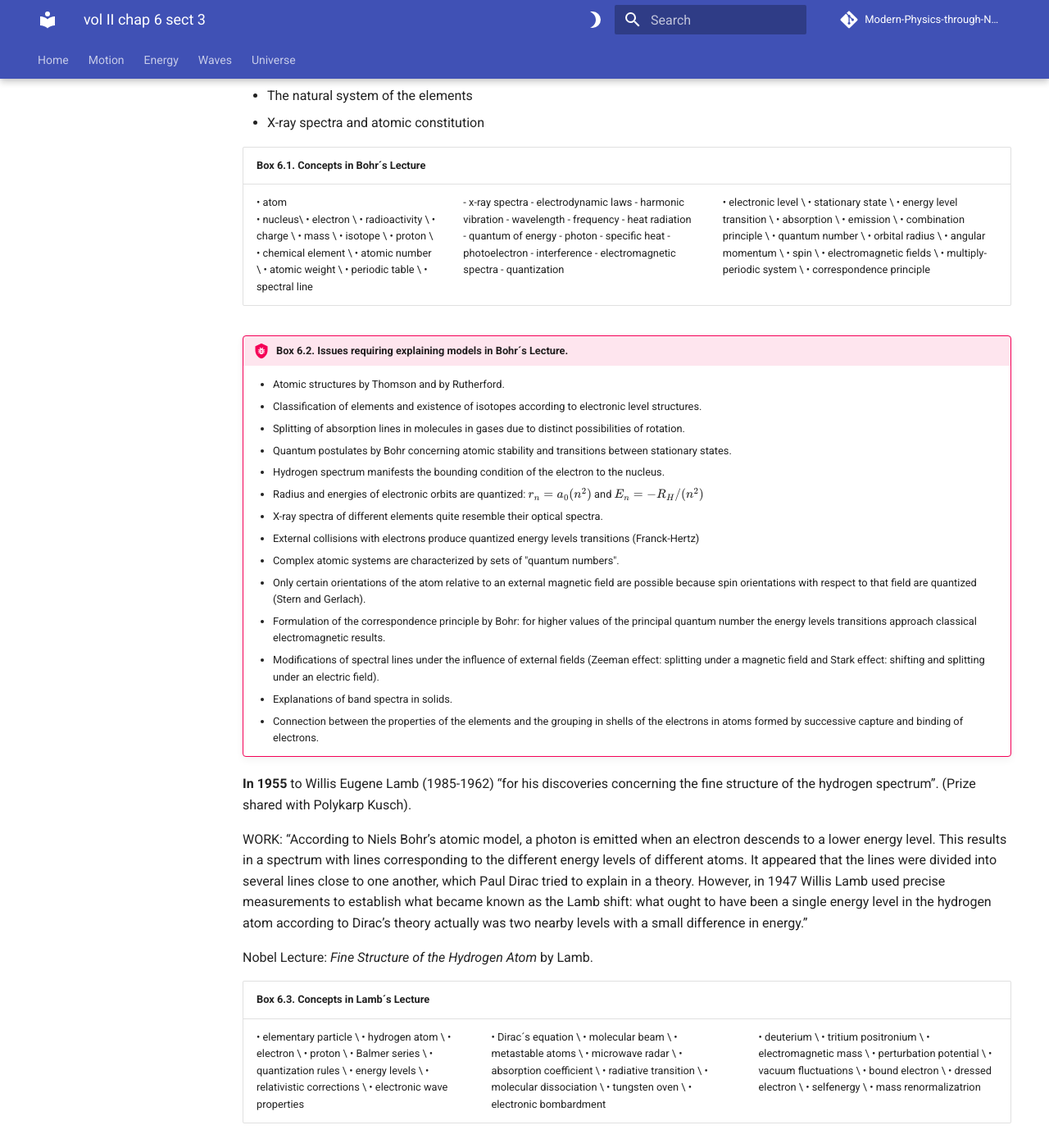
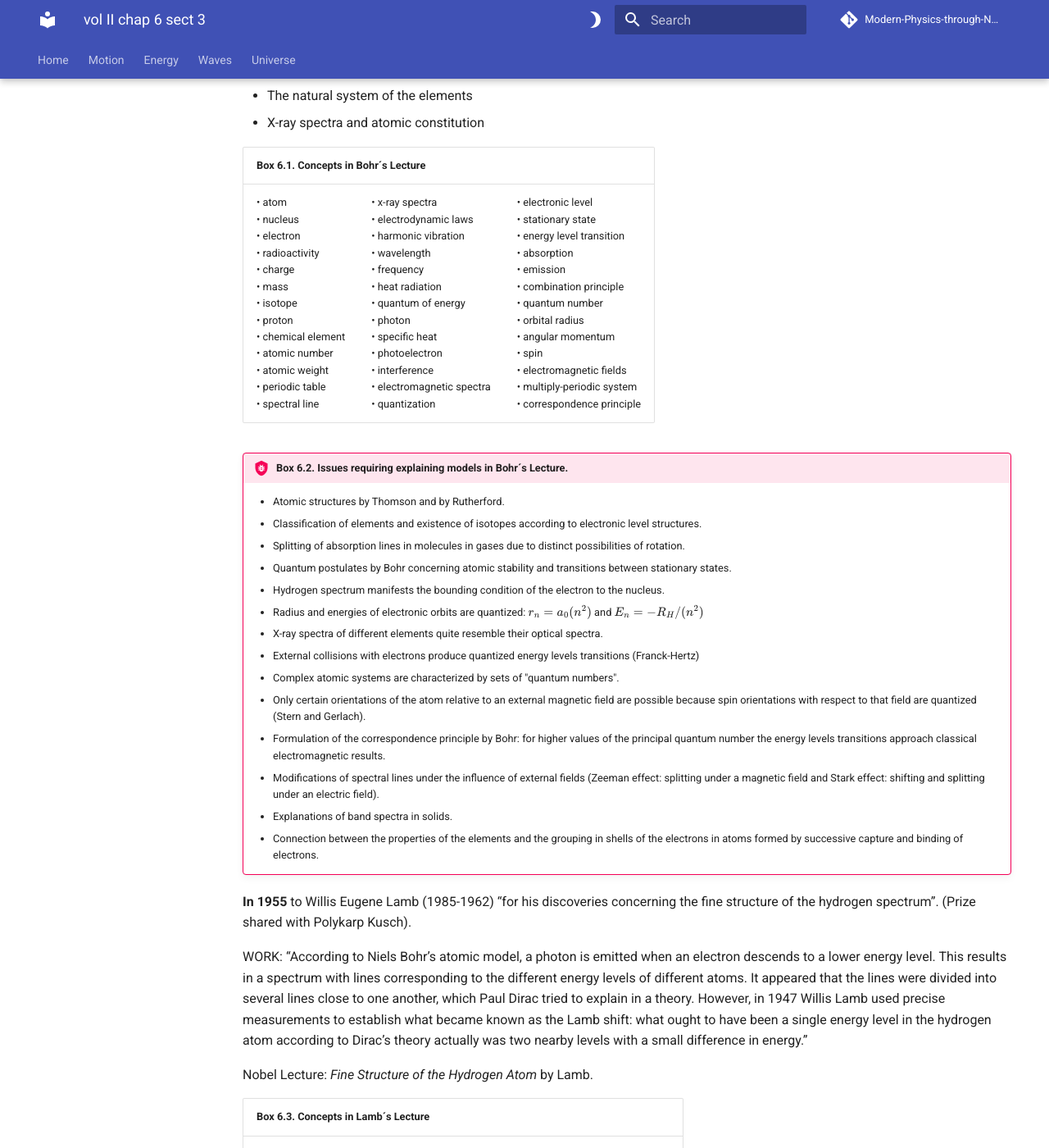
Before and after one commit to modphysnobel/modphysnobel.github.io, an MkDocs documentation site: the page built from docs/vol-II/vol-II-chap-6-sect-3.md, in a window 1280 px wide and 1400 px high, scrolled down 1276 px. Shown: the whole window at 82% size. Built offline with MkDocs 1.6.1 and Material for MkDocs 9.7.7, drawn with Linux system fonts in a browser that asks for light colours; some web fonts are replaced; comment, search, counter and statistics services are not loaded; some of the changed text lies outside the part shown.

Commit message:
Update vol-II-chap-6-sect-3.md

```diff
--- a/docs/vol-II/vol-II-chap-6-sect-3.md
+++ b/docs/vol-II/vol-II-chap-6-sect-3.md
@@ -45,47 +45,47 @@ Nobel Lecture, *The structure of the atom* by Bohr.
   <tr>
 	<td>
 •	atom<br>
-•	nucleus\
-•	electron \
-•	radioactivity \
-•	charge \
-•	mass \
-•	isotope \
-•	proton \
-•	chemical element \
-•	atomic number \
-•	atomic weight \
-•	periodic table \
+•	nucleus<br>
+•	electron <br>
+•	radioactivity <br>
+•	charge <br>
+•	mass <br>
+•	isotope <br>
+•	proton <br>
+•	chemical element <br>
+•	atomic number <br>
+•	atomic weight <br>
+•	periodic table <br>
 •	spectral line
 </td>
      <td>
-- x-ray spectra
-- electrodynamic laws
-- harmonic vibration
-- wavelength
-- frequency
-- heat radiation
-- quantum of energy
-- photon
-- specific heat
-- photoelectron
-- interference
-- electromagnetic spectra
-- quantization
+•	x-ray spectra <br>
+•	electrodynamic laws <br>
+•	harmonic vibration <br>
+•	wavelength <br>
+•	frequency <br>
+•	heat radiation <br>
+•	quantum of energy <br>
+•	photon <br>
+•	specific heat <br>
+•	photoelectron <br>
+•	interference <br>
+•	electromagnetic spectra <br>
+•	quantization
 </td>
      <td>
-•	electronic level \
-•	stationary state \
-•	energy level transition \
-•	absorption \
-•	emission \
-•	combination principle \
-•	quantum number \
-•	orbital radius \
-•	angular momentum \
-•	spin \
-•	electromagnetic fields \
-•	multiply-periodic system \
+•	electronic level <br>
+•	stationary state <br>
+•	energy level transition <br>
+•	absorption <br>
+•	emission <br>
+•	combination principle <br>
+•	quantum number <br>
+•	orbital radius <br>
+•	angular momentum <br>
+•	spin <br>
+•	electromagnetic fields <br>
+•	multiply-periodic system <br>
 •	correspondence principle
      </td>
 </tr>
@@ -127,36 +127,36 @@ Nobel Lecture: *Fine Structure of the Hydrogen Atom* by Lamb.
   </tr>
   <tr>
       <td>
-•	elementary particle \
-•	hydrogen atom \
-•	electron \
-•	proton \
-•	Balmer series \
-•	quantization rules \
-•	energy levels \
-•	relativistic corrections \
+•	elementary particle <br>
+•	hydrogen atom <br>
+•	electron <br>
+•	proton <br>
+•	Balmer series <br>
+•	quantization rules <br>
+•	energy levels <br>
+•	relativistic corrections <br>
 •	electronic wave properties
 </td>
      <td>
-•	Dirac´s equation \
-•	molecular beam \
-•	metastable atoms \
-•	microwave radar \
-•	absorption coefficient \
-•	radiative transition \
-•	molecular dissociation \
-•	tungsten oven \
+•	Dirac´s equation <br>
+•	molecular beam <br>
+•	metastable atoms <br>
+•	microwave radar <br>
+•	absorption coefficient <br>
+•	radiative transition <br>
+•	molecular dissociation <br>
+•	tungsten oven <br>
 •	electronic bombardment
 </td>
      <td>
-•	deuterium \
-•	tritium positronium \
-•	electromagnetic mass \
-•	perturbation potential \
-•	vacuum fluctuations \
-•	bound electron \
-•	dressed electron \
-•	selfenergy \
+•	deuterium <br>
+•	tritium positronium <br>
+•	electromagnetic mass <br>
+•	perturbation potential <br>
+•	vacuum fluctuations <br>
+•	bound electron <br>
+•	dressed electron <br>
+•	selfenergy <br>
 •	mass renormalizatrion
      </td>
 </tr>
@@ -198,45 +198,45 @@ Nobel Lecture: *Production of Coherent Radiation by Atoms and Molecules* by Town
   </tr>
   <tr>
       <td>
-•	light \
-•	spontaneous emission \
-•	electromagnetic radiation \
-•	black-body radiation \
-•	radio wave \
-•	spectroscopy \
-•	structure \
-•	wavelenght \
-•	oscillators \
-•	amplifiers \
-•	thermodinamic equilibrium \
+•	light <br>
+•	spontaneous emission <br>
+•	electromagnetic radiation <br>
+•	black-body radiation <br>
+•	radio wave <br>
+•	spectroscopy <br>
+•	structure <br>
+•	wavelenght <br>
+•	oscillators <br>
+•	amplifiers <br>
+•	thermodinamic equilibrium <br>
 •	quantum-mechanical system
 </td>
      <td>
-•	absorption \
-•	stimulated emission \
-•	population inversion \
-•	random phase \
-•	wave function \
-•	phase coherence \
-•	resonance \
-•	maser \
-•	microwave cavity \
-•	energy level transition \
-•	ammonia molecules \
+•	absorption <br>
+•	stimulated emission <br>
+•	population inversion <br>
+•	random phase <br>
+•	wave function <br>
+•	phase coherence <br>
+•	resonance <br>
+•	maser <br>
+•	microwave cavity <br>
+•	energy level transition <br>
+•	ammonia molecules <br>
 •	laser
 </td>
      <td>
-•	noise-free amplifier \
-•	fluctuating field \
-•	uncertainty principle \
-•	quality factor \
-•	atomic clock \
-•	time standard \
-•	spectral width \
-•	reflecting mirror \
-•	Raman scattering \
-•	nonlinear optics \
-•	phonon Maser \
+•	noise-free amplifier <br>
+•	fluctuating field <br>
+•	uncertainty principle <br>
+•	quality factor <br>
+•	atomic clock <br>
+•	time standard <br>
+•	spectral width <br>
+•	reflecting mirror <br>
+•	Raman scattering <br>
+•	nonlinear optics <br>
+•	phonon Maser <br>
 •	quantum electronics
      </td>
 </tr>
@@ -286,29 +286,29 @@ Nobel Lecture: *Spectroscopy in a New Light* by Schawlow.
   </tr>
   <tr>
       <td>
-•	spectrum lines \
-•	wavelengths \
-•	Rydberg constant \
-•	atomic spectra of alkali metals \
-•	hyperfine structures \
-•	broadening of spectral lines \
+•	spectrum lines <br>
+•	wavelengths <br>
+•	Rydberg constant <br>
+•	atomic spectra of alkali metals <br>
+•	hyperfine structures <br>
+•	broadening of spectral lines <br>
 •	Doppler effect
 </td>
      <td>
-•	microwave spectroscopy \
-•	tuning of the laser resonator \
-•	Laser spectroscopy \
-•	saturated absorption \
-•	quadrupole moments \
-•	pressure broadening \
+•	microwave spectroscopy <br>
+•	tuning of the laser resonator <br>
+•	Laser spectroscopy <br>
+•	saturated absorption <br>
+•	quadrupole moments <br>
+•	pressure broadening <br>
 •	laser frequency jitter
 </td>
      <td>
-•	intermodulated fluorescence \
-•	available optical amplification \
-•	dye laser \
-•	polarization spectroscopy \
-•	vibrational and rotational levels \
+•	intermodulated fluorescence <br>
+•	available optical amplification <br>
+•	dye laser <br>
+•	polarization spectroscopy <br>
+•	vibrational and rotational levels <br>
 •	two-photon spectral lines
      </td>
 </tr>
```
